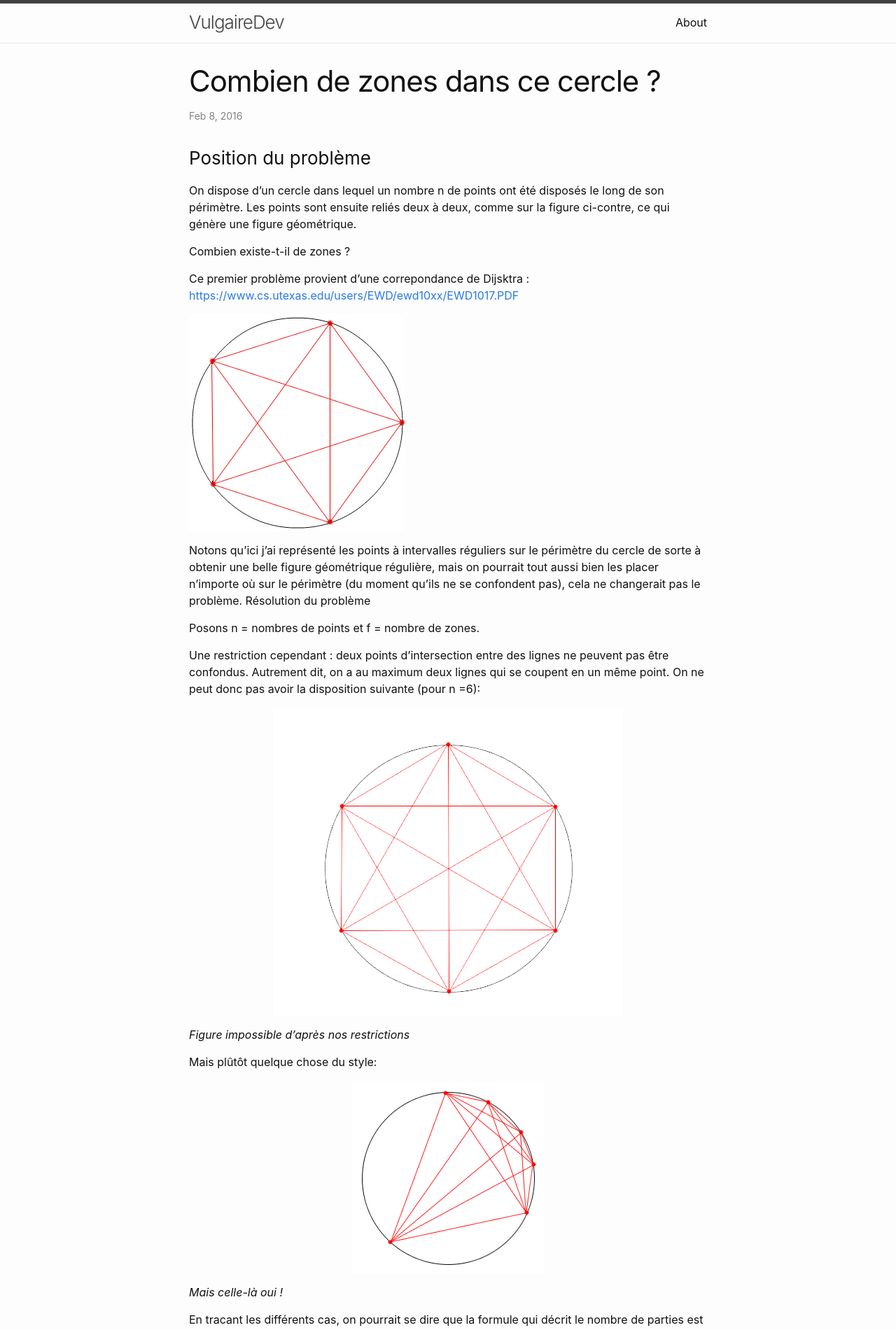
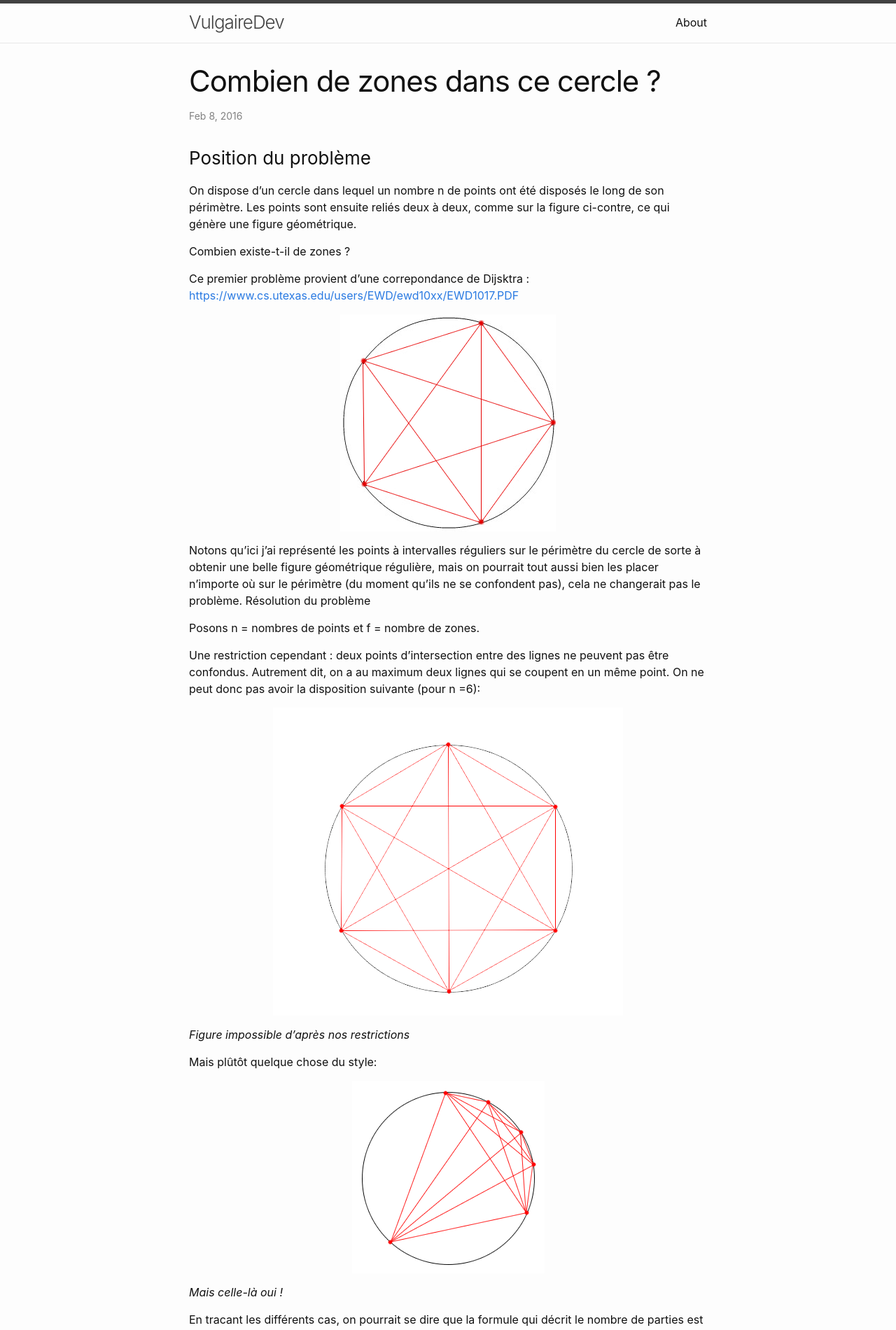
Before and after one commit to Romathonat/Romathonat.github.io, a Jekyll site: the page built from _posts/2016-02-08-zones-cercle.md, in a window 1280 px wide. Shown: the top 1900 px of the page at 70% size. Built offline with Jekyll 4.4.1, drawn with Linux system fonts in a browser that asks for light colours; formulas are drawn with MathJax 3.

Commit message:
adding new articles

```diff
--- a/_posts/2016-02-08-zones-cercle.md
+++ b/_posts/2016-02-08-zones-cercle.md
@@ -11,7 +11,7 @@
 
 Ce premier problème provient d'une correpondance de Dijsktra : [https://www.cs.utexas.edu/users/EWD/ewd10xx/EWD1017.PDF](https://www.cs.utexas.edu/users/EWD/ewd10xx/EWD1017.PDF)
 
-![](/assets/images/cinq.png)
+![](/assets/images/cinq.png){:style="display:block; margin-left:auto; margin-right:auto"}
 
 
 Notons qu'ici j'ai représenté les points à intervalles réguliers sur le périmètre du cercle de sorte à obtenir une belle figure géométrique régulière, mais on pourrait tout aussi bien les placer n'importe où sur le périmètre (du moment qu'ils ne se confondent pas), cela ne changerait pas le problème.
@@ -52,10 +52,13 @@
 ![](/assets/images/explication.png){:style="display:block; margin-left:auto; margin-right:auto"}
 
 Ainsi, on trouve que l'ajout d'une corde à la figure entraine la création de :
+
 $$\Delta f = 1+nbIntersectionsCorde$$
+
 zones.
 
 Si on répète ce processus autant de fois qu'il y a de cordes, on trouve :
+
 $$f=nbCordes+nbIntersections+1$$
 
 En effet, à chaque ajout d'une nouvelle corde, les nouvelles intersections créées sont comptabilisées, et puisqu'une intersection correspond à la rencontre d'exactement deux cordes (et pas plus !), ce processus itératif va bien prendre en compte chacune des intersections une seule fois. Le + 1 à la fin correspond au fait qu'initialement le cercle vide contient une seule zone.
@@ -63,6 +66,7 @@
 On peut maintenant trouver f en fonction de n : le nombre de cordes correspond au nombre de façons de sélectionner 2 points parmis n (puisqu'on relie toutes les cordes possibles), et le nombre d'intersections correspond au nombre de façons de sélectionner 4 points parmis n. Pourquoi 4? Parce qu'il faut deux cordes pour faire une intersection, donc 4 points.
 
 On a alors :
+
 $$f=\binom{n}{2}+\binom{n}{4}+1$$
 $$f = \frac{n}{(n-2)!2!} + \frac{n}{(n-4)!4!} + 1$$
 $$f = \frac{n*(n-1))}{2} + \frac{n*(n-1)*(n-2)*(n-3)}{24} + 1$$
```
Also changed, not shown: 1 other file.
